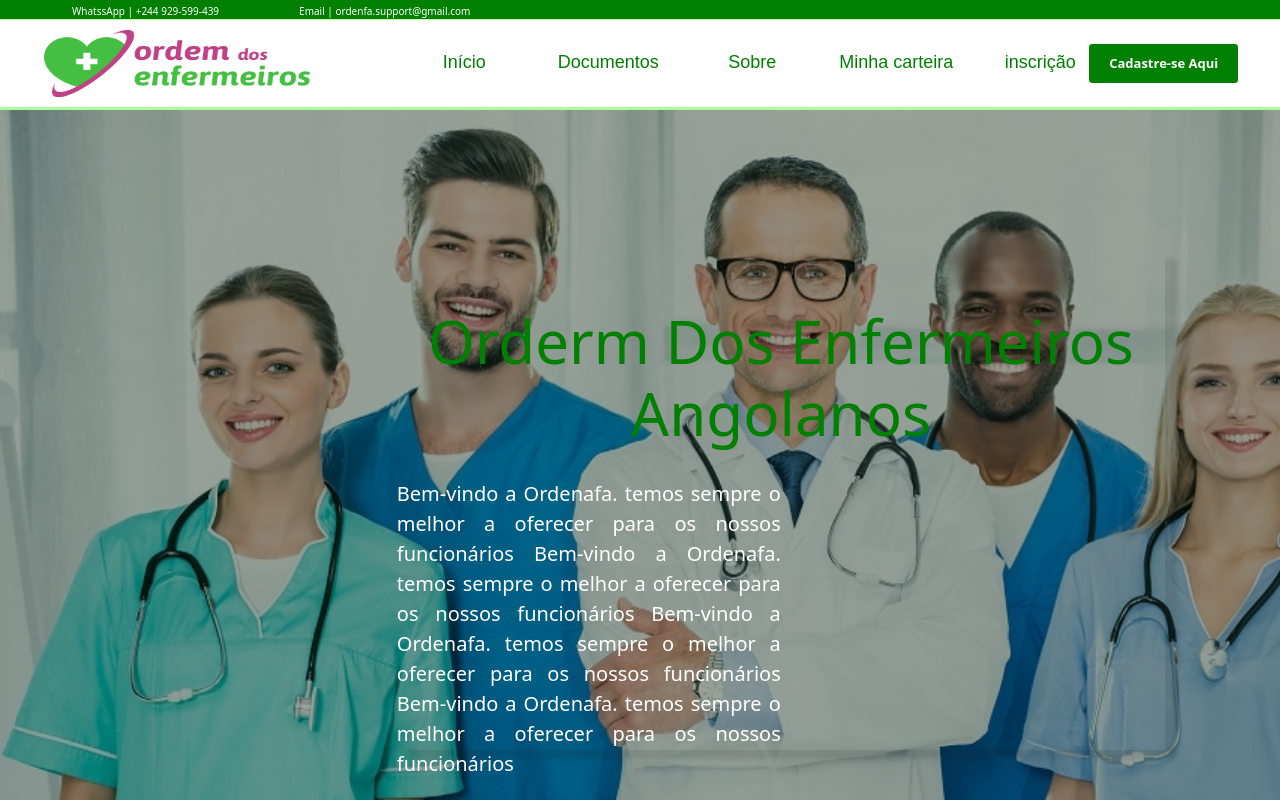
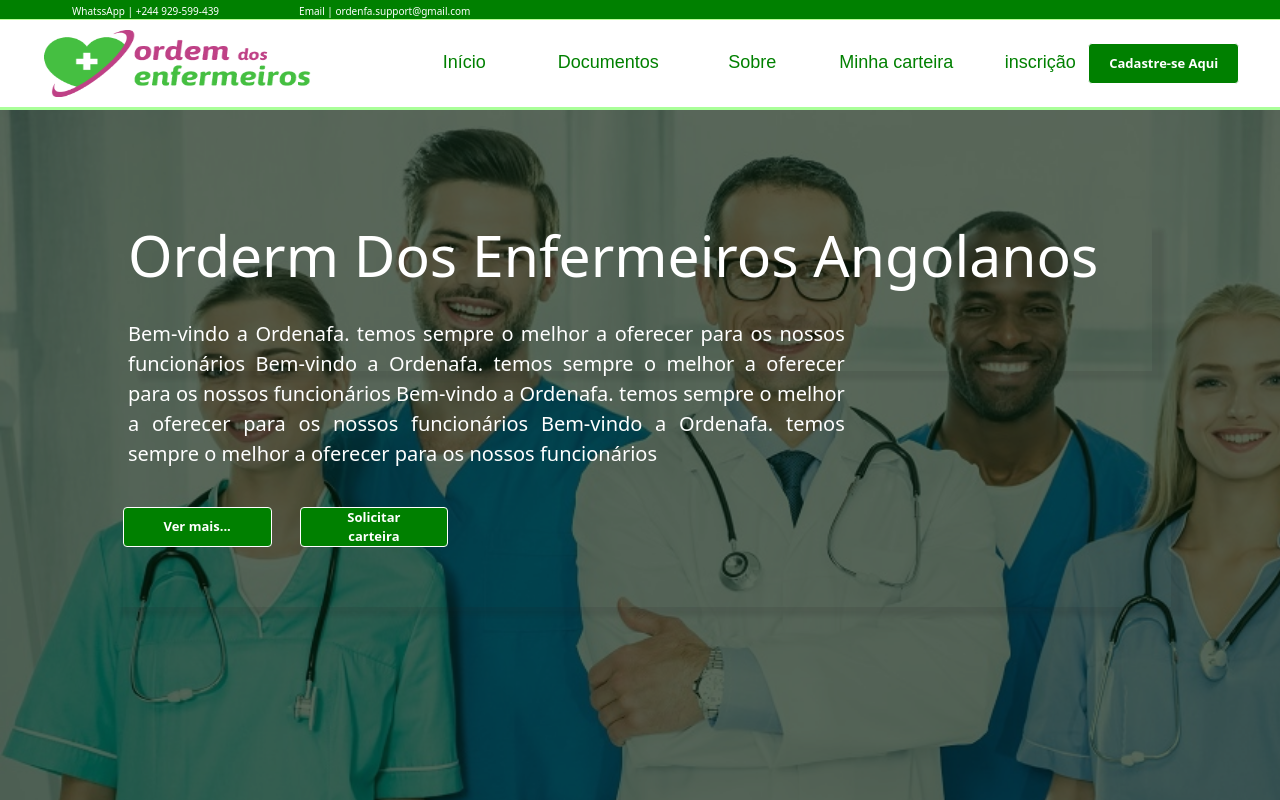
Before and after one commit to Machado28/app-front-ordenfa, a React (Create React App) app: page / in a window 1280 px wide. Shown: the top 800 px of the page. Built offline with nearby package versions, Linux system fonts and the light colour scheme.

Commit message:
edit-Title component and edite text on barner

```diff
--- a/src/components/Paragraphy/styled.js
+++ b/src/components/Paragraphy/styled.js
@@ -5,7 +5,7 @@ const Container = styled.p`
 
  color:#fff;
  text-align:justify;
- width:50%;
+ width:70%;
  height:200px;
 
 `;export default Container;
--- a/src/components/Title/styled.js
+++ b/src/components/Title/styled.js
@@ -1,10 +1,10 @@
 import styled from "styled-components";
 
 const Container = styled.h1`
-  font-size: 60px;
+  font-size: 57px;
   margin-bottom:30px;
-  color: green;
-  text-align: center;
+  color: #fff;
+
 
 `;
 export default Container;
--- a/src/components/barner/index.js
+++ b/src/components/barner/index.js
@@ -1,6 +1,7 @@
 import Paragrapth from "../Paragraphy";
-import Container, { CenterText, Opacity } from "./styled";
+import Container, { CenterText,CenterButton, Opacity } from "./styled";
 import Title from './../Title/index';
+import Button from "../form/Button/index";
 
 
 const title1=["Orderm Dos Enfermeiros Angolanos"]
@@ -13,6 +14,10 @@ const Barner =()=>{
               <CenterText> <Title text={title1}></Title>
                <Paragrapth text={paragraphy +paragraphy+paragraphy+paragraphy}></Paragrapth>
                </CenterText>
+               <CenterButton>
+                   <Button text ={'Ver mais...'}></Button>
+                    <Button text ={'Solicitar carteira'}></Button>
+               </CenterButton>
            </Opacity>
        </Container>
     )
--- a/src/components/barner/styled.js
+++ b/src/components/barner/styled.js
@@ -14,18 +14,31 @@ const Container = styled.div`
 export default Container;
 
 const Opacity = styled(Container)`
-  background: #02180266;
+  background: #021802a6;
+
+
 `;
 export { Opacity };
 
 const CenterText = styled(Container)`
   background: transparent;
   box-shadow: 12px 9px 4px #1f1f1f1c;
-  margin-bottom: 16%;
-  margin-left:22%;
-  width: 60%;
-  height: 500px;
-
+  width: 80%;
+  height: 150px;
   align-items: flex-start;
+  justify-content: flex-start;
+  margin-bottom:20%;
 `;
 export { CenterText };
+
+const CenterButton = styled(CenterText)`
+   flex-direction:row;
+  width: 83%;
+  height: 100px;
+
+  margin-bottom:20%;
+  transform:translateY(-120px);
+
+
+`;
+export { CenterButton };
--- a/src/components/form/Button/index.js
+++ b/src/components/form/Button/index.js
@@ -2,7 +2,8 @@ import Button_ from './styled'
 
 const Button= (props)=>{
  return(
-     <Button_ >seguinte</Button_>
+     <Button_ >{props.text}</Button_>
  )
 
 }
+export default Button;
```
